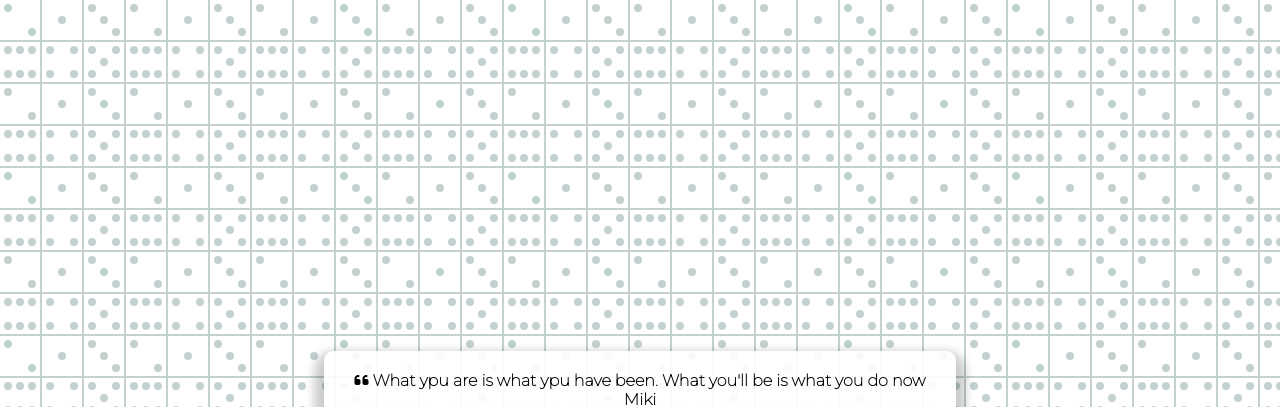
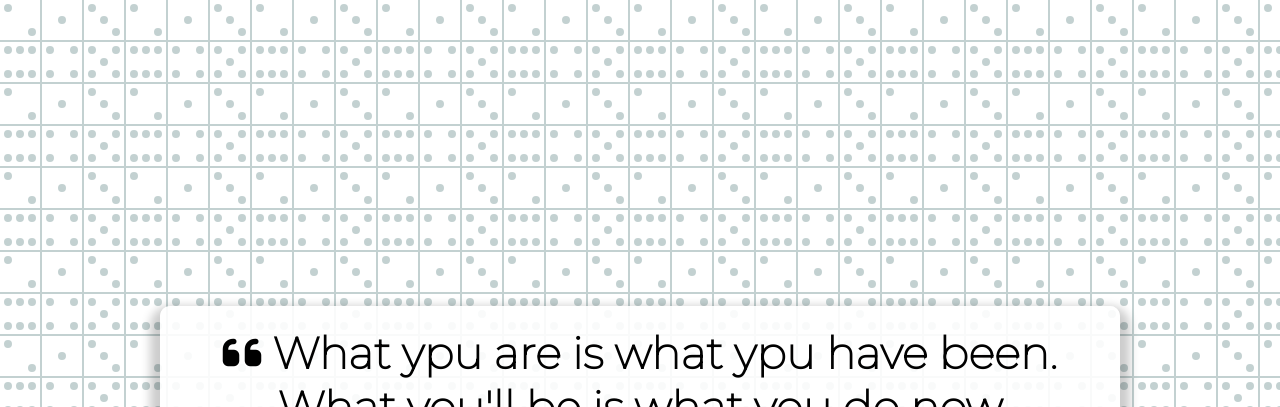
Before and after one commit to globaxman/20-projects-course, a plain HTML site: page -- quotes generator/index.html in a window 1280 px wide. Shown: the top 407 px of the page. Drawn offline with Linux system fonts and the light colour scheme.

Commit message:
font size to rem

```diff
--- a/-- quotes generator/style.css
+++ b/-- quotes generator/style.css
@@ -30,3 +30,7 @@ body {
     /* ofset left/right    up/down  blur    radius    color*/
     box-shadow: 0 10px 10px 10px rgba(0, 0, 0, 0.2);
 }
+
+.quote-text{
+    font-size: 2.75rem;
+}
```
